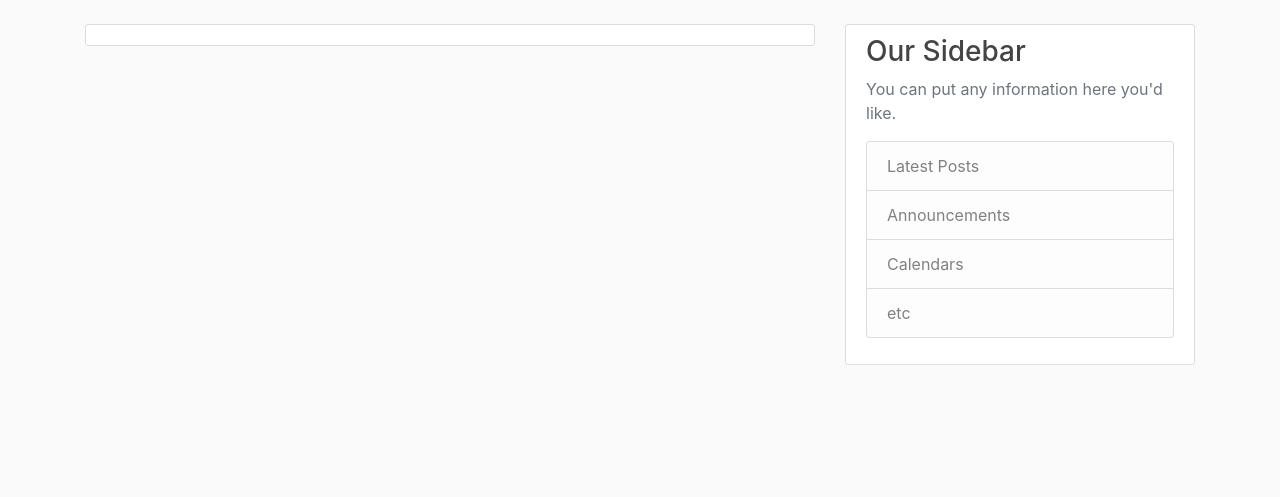
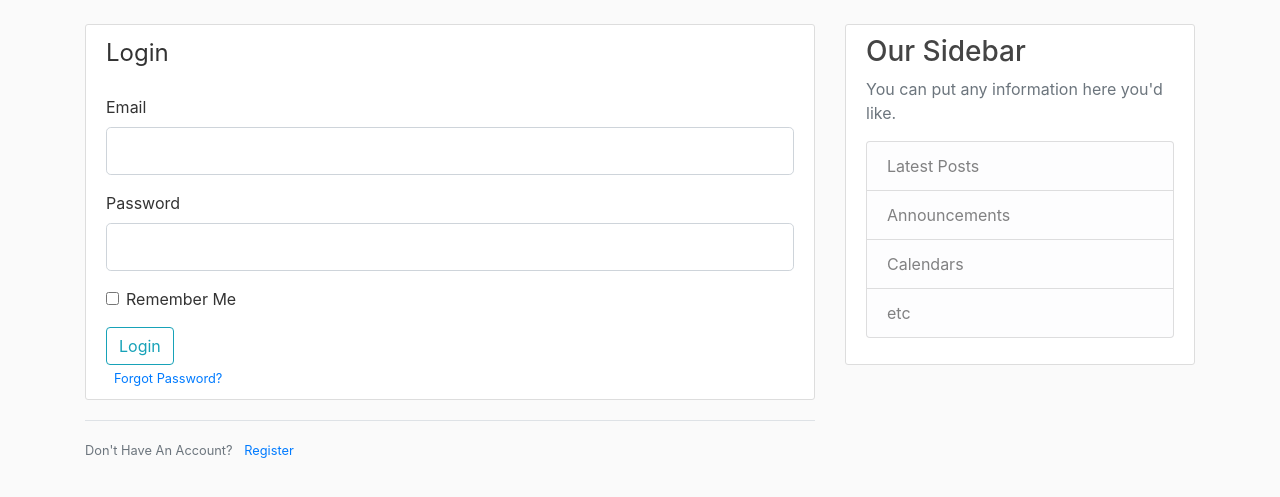
Before and after one commit to MKaczkow/flask_tutorial_blog, a Flask app: page /login in a window 1280 px wide. Shown: the part 56-553 px from the top of the page. Run offline with Flask 2, Linux system fonts and the light colour scheme; some libraries are stand-ins or nearby versions.

Commit message:
forms (ep. 03) almost finished - still no feedback after wrong login or registration data

```diff
--- a/flaskblog.py
+++ b/flaskblog.py
@@ -1,4 +1,4 @@
-from flask import Flask, render_template
+from flask import Flask, render_template, url_for, flash, redirect
 
 from forms import RegistrationForm, LoginForm
 from secret_settings import flask_secret_key
@@ -34,15 +34,21 @@ def about():
     return render_template('about.html')
 
 
-@app.route("/register")
+@app.route("/register", methods=['GET', 'POST'])
 def register():
     form = RegistrationForm()
+    if form.validate_on_submit():
+        flash(f'Account created for {form.username.data}!', 'success')
+        return redirect(url_for('home'))
     return render_template('register.html', title='Register', form=form)
 
 
-@app.route("/login")
+@app.route("/login", methods=['GET', 'POST'])
 def login():
     form = LoginForm()
+    if form.validate_on_submit():
+        flash(f'You have been logged in!', 'success')
+        return redirect(url_for('home'))
     return render_template('login.html', title='Login', form=form)
 
 
--- a/forms.py
+++ b/forms.py
@@ -21,4 +21,4 @@ class LoginForm(FlaskForm):
     password = PasswordField('Password',
                            validators=[DataRequired()])
     remember = BooleanField('Remember Me')
-    login = SubmitField('Sign Up')
+    login = SubmitField('Login')
--- a/templates/layout.html
+++ b/templates/layout.html
@@ -41,7 +41,17 @@
     <main role="main" class="container">
       <div class="row">
         <div class="col-md-8">
-          {% block content %}{% endblock %}
+            {% with messages = get_flashed_messages(with_categories=true) %}
+                {% if messages %}
+                    {% for category, message in messages %}
+                        <div class="alert alert-{{ category }}">
+                            {{ message }}
+                        </div>
+                    {% endfor %}
+                {% endif %}
+            {% endwith %}
+            {% block content %}
+            {% endblock %}
         </div>
         <div class="col-md-4">
           <div class="content-section">
--- a/templates/login.html
+++ b/templates/login.html
@@ -1,6 +1,55 @@
 {% extends "layout.html" %}
 {% block content %}
     <div class="content-section">
+        <form method="POST" action="">
+            {{ form.hidden_tag() }}
+            <fieldset class="form-group">
+                <legend class="border-bottom-4"> Login </legend>
+                <div class="form-group"></div>
+                    <div class="form-group">
+                        {{ form.email.label(class="form-control-label") }}
 
+                        {% if form.email.errors %}
+                            {{ form.email(class="form-control form-control-lg is-invalid") }}
+                            <div class="invalid-feedback">
+                                {% for errors in form.email.errors %}
+                                    <span> {{ error }} </span>
+                                {% endfor %}
+                            </div>
+                        {% else %}
+                            {{ form.email(class="form-control form-control-lg") }}
+                        {% endif %}
+                    </div>
+                    <div class="form-group">
+                        {{ form.password.label(class="form-control-label") }}
+
+                        {% if form.password.errors %}
+                            {{ form.password(class="form-control form-control-lg is-invalid") }}
+                            <div class="invalid-feedback">
+                                {% for errors in form.password.errors %}
+                                    <span> {{ error }} </span>
+                                {% endfor %}
+                            </div>
+                        {% else %}
+                            {{ form.password(class="form-control form-control-lg") }}
+                        {% endif %}
+                    </div>
+                <div class="form-check">
+                    {{ form.remember(class="form-check-input") }}
+                    {{ form.remember.label(class="form-check-label") }}
+                </div>
+            </fieldset>
+            <div>
+                {{ form.login(class="btn btn-outline-info") }}
+            </div>
+            <small class="text-muted ml-2">
+                <a href="#"> Forgot Password? </a>
+            </small>
+        </form>
+    </div>
+    <div class="border-top pt-3">
+        <small class="text-muted">
+            Don't Have An Account? <a class="ml-2" href="{{ url_for('register') }}"> Register </a>
+        </small>
     </div>
 {% endblock content %}
```
Also changed, not shown: templates/register.html (+46 -6 lines).
